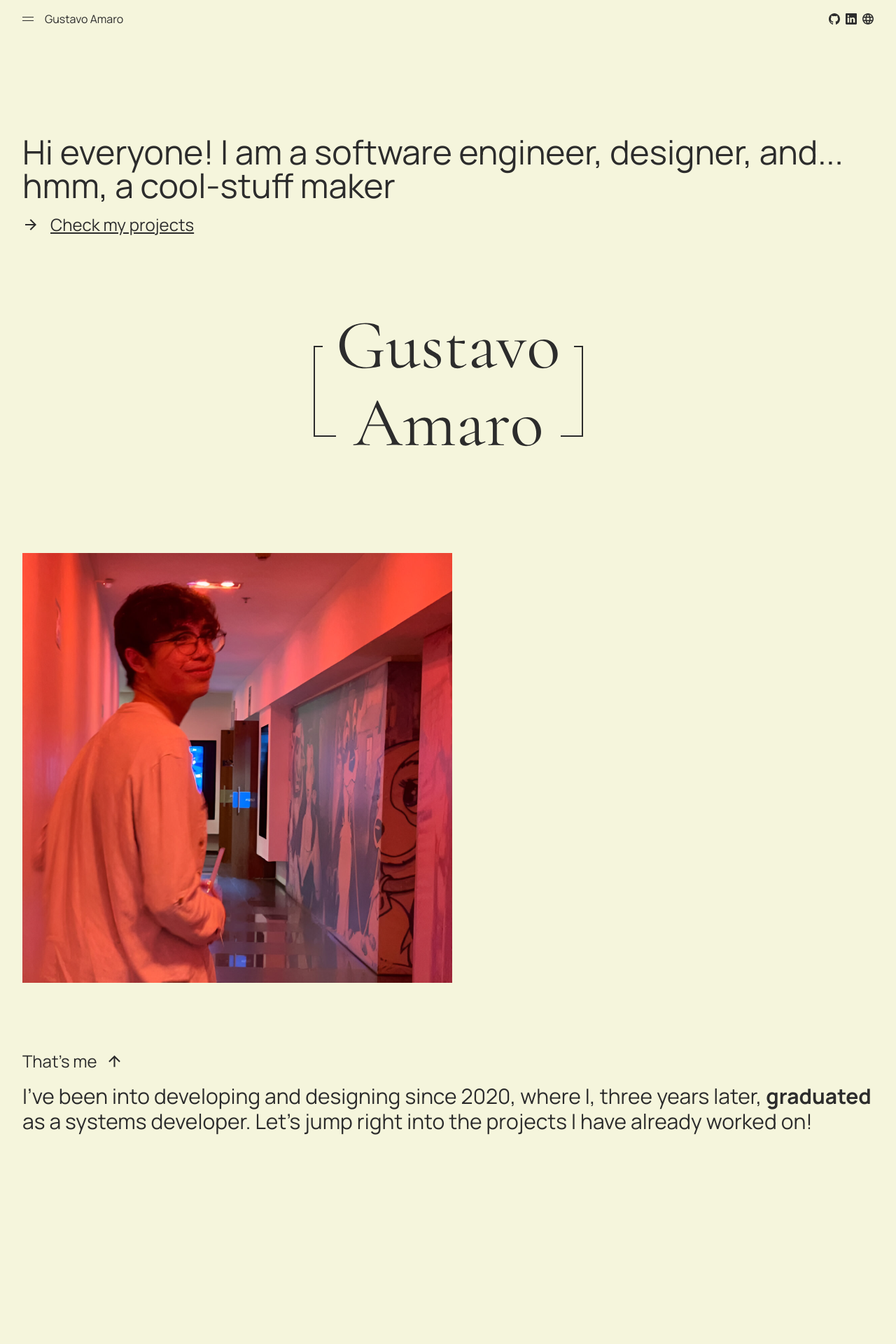
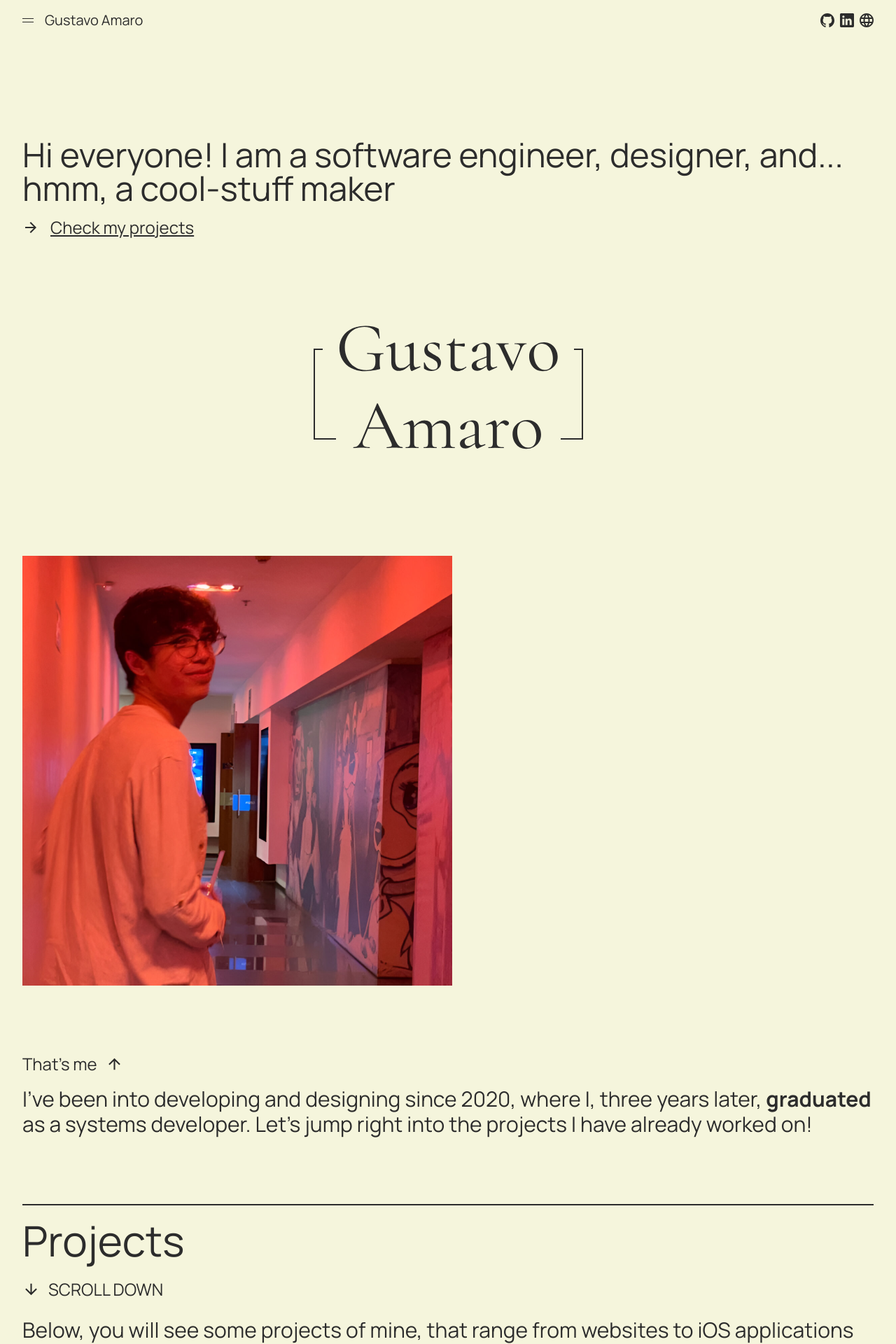
Before and after one commit to amarogu/mek, a Next.js app: page / in a window 1280 px wide. Shown: the part 13-1933 px from the top of the page at 70% size. Before the commit the page ends 1635 px from the top, so only its background shows below. Built offline with nearby package versions, Linux system fonts and the light colour scheme.

Commit message:
Update About and Nav components

```diff
--- a/src/app/About.tsx
+++ b/src/app/About.tsx
@@ -4,7 +4,7 @@ import ArrowUpward from '../../public/arrow_upward.svg';
 
 export default function About() {
     return (
-        <section className='flex flex-col gap-24 px-8'>
+        <section className='flex flex-col gap-24 pb-24 px-8'>
             <Image src={GustavoAmaro} alt="Gustavo Amaro" />
             <div className='flex flex-col gap-4'>
                 <div className='flex text-2xl gap-3'>
--- a/src/app/Nav.tsx
+++ b/src/app/Nav.tsx
@@ -64,12 +64,12 @@ export default function Nav() {
             <animated.span style={{...topBar}} className="w-4 h-[1px] absolute inline-block bg-text-200"></animated.span>
             <animated.span style={{...bottomBar}} className="w-4 h-[1px] absolute inline-block bg-text-200"></animated.span>
             </div>
-            <p>Gustavo Amaro</p>
+            <p className="text-xl">Gustavo Amaro</p>
         </div>
         <div className="flex gap-2">
-            <Image src={GitHub} alt="GitHub" />
-            <Image src={LinkedIn} alt="LinkedIn" />
-            <Image src={Language} alt="Language" />
+            <Image src={GitHub} alt="GitHub" width={20} height={20} />
+            <Image src={LinkedIn} alt="LinkedIn" width={20} height={20} />
+            <Image src={Language} alt="Language" width={20} height={20} />
         </div>
       </div>
       <animated.div style={{...sideBar, ...sideBarCircle}} className={`bg-bg-200 w-full -z-10 absolute top-0 left-0 h-screen`}>
--- /dev/null
+++ b/src/app/ProjectsIntro.tsx
@@ -0,0 +1,17 @@
+import Image from 'next/image';
+import ArrowDownward from '../../public/arrow_downward.svg';
+
+export default function ProjectsIntro() {
+    return (
+        <section className="px-8">
+            <div className='border-t-2 border-text-200 pt-5 flex flex-col gap-6'>
+                <h2 className="text-6xl">Projects</h2>
+                <div className="flex gap-3">
+                    <Image src={ArrowDownward} alt="Arrow Downward" />
+                    <p className='text-2xl uppercase'>Scroll down</p>
+                </div>
+                <p className='text-3xl'>Below, you will see some projects of mine, that range from websites to iOS applications</p>
+            </div>
+        </section>
+    )
+}
--- a/src/app/page.tsx
+++ b/src/app/page.tsx
@@ -2,6 +2,7 @@ import Image from "next/image";
 import Nav from "./Nav";
 import Hero from "./Hero";
 import About from "./About";
+import ProjectsIntro from "./ProjectsIntro";
 
 export default function Home() {
   return (
@@ -12,6 +13,7 @@ export default function Home() {
       <main className="relative -z-20">
         <Hero />
         <About />
+        <ProjectsIntro />
       </main>
     </>
   );
```
Also changed, not shown: public/arrow_downward.svg (added).
